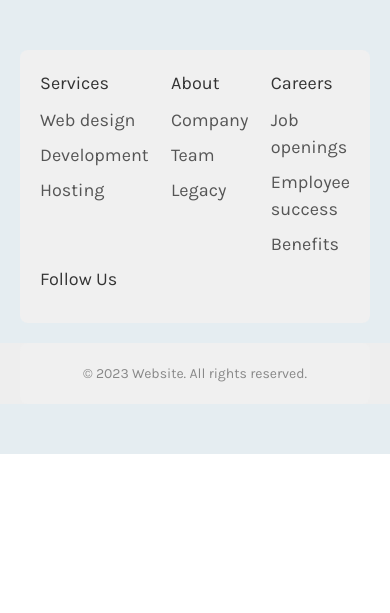
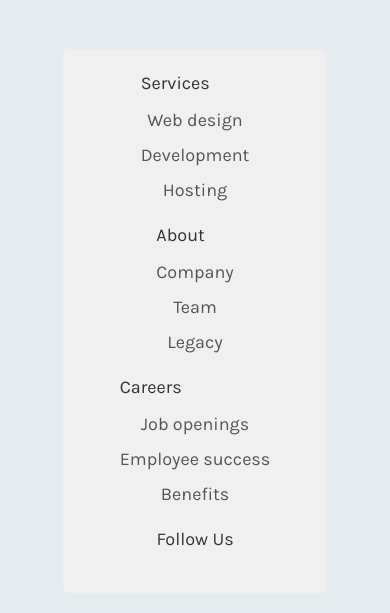
Before and after one commit to arunbchandran100/Web-scraping-site, a React (Create React App) app in the folder front_end/fapp/: page /search in a window 390 px wide. Shown: the part 954-1567 px from the top of the page. Before the commit the page ends 1408 px from the top, so only its background shows below. Built offline with nearby package versions, Linux system fonts and the light colour scheme; no server answers.

Commit message:
footer responsive

```diff
--- a/front_end/fapp/src/components/Searchcard.jsx
+++ b/front_end/fapp/src/components/Searchcard.jsx
@@ -1,7 +1,7 @@
 import React, { useState } from "react";
 import Card from "react-bootstrap/Card";
 import "../styles/Searchcard.css";
-import {useNavigate} from "react-router-dom"
+import { useNavigate } from "react-router-dom";
 
 function Card2() {
   const [formData, setFormData] = useState({
@@ -10,10 +10,9 @@ function Card2() {
     email: "",
     // ...
   });
-  const navigate = useNavigate()
+  const navigate = useNavigate();
   const handleSubmit = (event) => {
     event.preventDefault();
-
 
     // Send the POST request to the Django API endpoint
     fetch("http://127.0.0.1:8000/subapp/form/", {
@@ -29,8 +28,7 @@ function Card2() {
         console.log(data);
 
         // Handle the response from the Django API
-        navigate("/search")
-
+        navigate("/search");
 
         // ...
       })
@@ -41,8 +39,8 @@ function Card2() {
       });
   };
 
-  const handleChange = (event,name) => {
-    const {  value } = event.target;
+  const handleChange = (event, name) => {
+    const { value } = event.target;
     setFormData((prevFormData) => ({
       ...prevFormData,
       [name]: value,
@@ -54,27 +52,30 @@ function Card2() {
       <h2 className="search-heading">Real estate search just a click away</h2> {/* Updated heading */}
       <form onSubmit={handleSubmit}>
         {/* Your form inputs */}
-      <div className='box'>
+        <div className="box">
           <input
             type="text"
             name="city"
             value={formData.city}
-        onChange={(e)=>handleChange(e,"city")}
-        placeholder='City'
+            onChange={(e) => handleChange(e, "city")}
+            placeholder="City"
+            className="input-box"
           />
         </div>
-      <div className='box'>
+        <div className="box">
           <input
             type="text"
             name="place"
             value={formData.place}
-        onChange={(e)=>handleChange(e,"place")}
-        placeholder='Place'
+            onChange={(e) => handleChange(e, "place")}
+            placeholder="Place"
+            className="input-box"
           />
           {/* ... */}
-
         </div>
-       <button type="submit" className="search-button">Search</button>
+        <button type="submit" className="search-button">
+          Search
+        </button>
       </form>
     </div>
   );
--- a/front_end/fapp/src/styles/Footer.css
+++ b/front_end/fapp/src/styles/Footer.css
@@ -77,3 +77,26 @@
   color: #888;
   font-size: 14px;
 }
+
+/* Responsive styles */
+@media screen and (max-width: 768px) {
+  .footer-content {
+    flex-direction: column;
+    align-items: center;
+  }
+
+  .footer-column {
+    margin-bottom: 1rem;
+  }
+
+  .footer-text {
+    text-align: center;
+  }
+}
+
+@media screen and (max-width: 480px) {
+  .footer-links,
+  .social-icons {
+    text-align: center;
+  }
+}
--- a/front_end/fapp/src/styles/Searchcard.css
+++ b/front_end/fapp/src/styles/Searchcard.css
@@ -43,3 +43,8 @@
 .rechargephoto button:hover {
   background-color: #e5edf1;
 }
+
+.input-box {
+  width: 600px;
+  height: 40px;
+}
```
Lines whose indentation alone changed are shown as unchanged.
